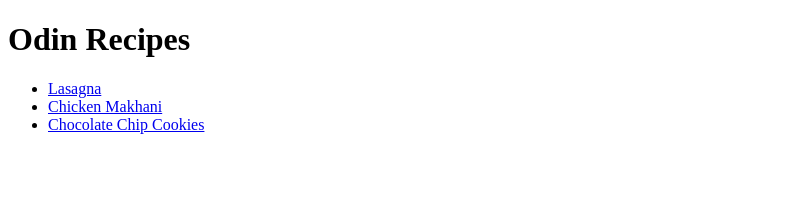
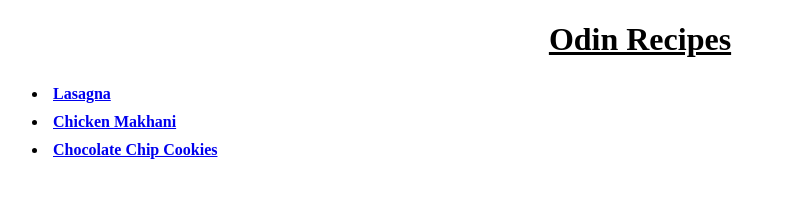
Before and after one commit to dianalourenco/odin-recipes, a plain HTML site: page index.html in a window 1280 px wide. Shown: the whole page, without its empty margins (0-786 px from the left). Drawn offline with Linux system fonts and the light colour scheme.

Commit message:
added style elements to home

```diff
--- a/index.html
+++ b/index.html
@@ -4,13 +4,14 @@
     <meta charset="UTF-8">
     <meta name="viewport" content="width=device-width, initial-scale=1.0">
     <title>Recipies - Home</title>
+    <link rel="stylesheet" href="style.css">
 </head>
 <body>
-    <h1>Odin Recipes</h1>
-    <ul>
-        <li><a href="recipes/lasagna.html">Lasagna</a></li>
-        <li><a href="recipes/chicken_makhani.html">Chicken Makhani</a></li>
-        <li><a href="recipes/chocolate_cookies.html">Chocolate Chip Cookies</a></li>
+    <h1 class="title-home">Odin Recipes</h1>
+    <ul class="recipies-home">
+        <li class="list-home"><a href="recipes/lasagna.html">Lasagna</a></li>
+        <li class="list-home"><a href="recipes/chicken_makhani.html">Chicken Makhani</a></li>
+        <li class="list-home"><a href="recipes/chocolate_cookies.html">Chocolate Chip Cookies</a></li>
     </ul>
 </body>
 </html>
--- /dev/null
+++ b/style.css
@@ -0,0 +1,18 @@
+* {
+    font-family: serif;
+}
+
+
+.title-home {
+    text-align: center;
+    text-decoration: underline;
+}
+
+.list-home {
+    padding: 5px;
+    font-weight: bold;
+}
+
+.recipie-title {
+    text-align: center;
+}
```
Also changed, not shown: recipes/lasagna.html (+3 -2 lines).
